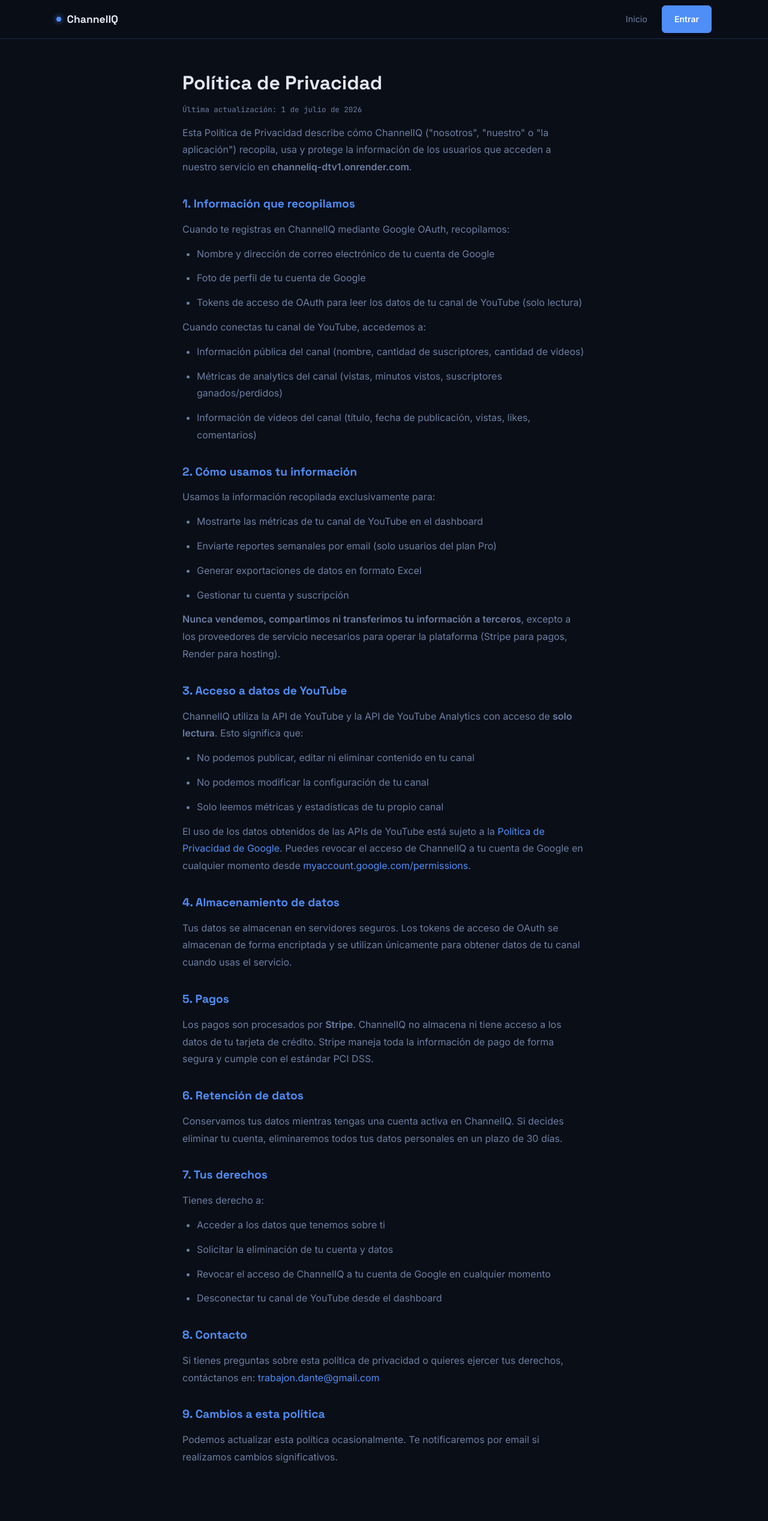
After one commit to dante894/channeliq, a Flask app: page /privacy in a window 1280 px wide. The commit adds this page. Shown: the whole page at 60% size. Run offline with Flask 3, Linux system fonts and the light colour scheme.

Commit message:
agregar politica de privacidad y cron job

```diff
--- a/app/routes/__init__.py
+++ b/app/routes/__init__.py
@@ -81,6 +81,11 @@ main_bp = Blueprint("main", __name__)
 @main_bp.route("/")
 def index():
     return render_template("index.html")
+
+
+@main_bp.route("/privacy")
+def privacy():
+    return render_template("privacy.html")
 
 
 @main_bp.route("/dashboard")
--- a/app/templates/index.html
+++ b/app/templates/index.html
@@ -155,6 +155,7 @@
   <div style="display:flex;gap:1.5rem;">
     <a href="{{ url_for('auth.login') }}">Entrar</a>
     <a href="#precios">Precios</a>
+    <a href="{{ url_for('main.privacy') }}">Privacidad</a>
   </div>
 </footer>
 
--- /dev/null
+++ b/app/templates/privacy.html
@@ -0,0 +1,95 @@
+<!DOCTYPE html>
+<html lang="es">
+<head>
+  <meta charset="UTF-8">
+  <meta name="viewport" content="width=device-width, initial-scale=1.0">
+  <title>Política de Privacidad — ChannelIQ</title>
+  <link rel="stylesheet" href="{{ url_for('static', filename='css/main.css') }}">
+  <style>
+    .privacy-content { max-width: 720px; margin: 0 auto; padding: 3rem 1.5rem 5rem; }
+    .privacy-content h1 { font-family: var(--font-display); font-size: 2rem; margin-bottom: 0.5rem; }
+    .privacy-content h2 { font-family: var(--font-display); font-size: 1.2rem; margin: 2rem 0 0.75rem; color: var(--accent); }
+    .privacy-content p, .privacy-content li { color: var(--text-dim); line-height: 1.8; margin-bottom: 0.75rem; }
+    .privacy-content ul { padding-left: 1.5rem; }
+    .privacy-content a { color: var(--accent); }
+    .last-updated { font-family: var(--font-mono); font-size: 0.78rem; color: var(--text-dim); margin-bottom: 2.5rem; }
+  </style>
+</head>
+<body>
+
+<header class="topbar">
+  <div class="shell topbar-inner">
+    <a href="/" class="brand"><span class="brand-dot"></span>ChannelIQ</a>
+    <nav class="nav-links">
+      <a href="/">Inicio</a>
+      <a href="{{ url_for('auth.login') }}" class="btn btn-primary">Entrar</a>
+    </nav>
+  </div>
+</header>
+
+<div class="privacy-content">
+  <h1>Política de Privacidad</h1>
+  <p class="last-updated">Última actualización: 1 de julio de 2026</p>
+
+  <p>Esta Política de Privacidad describe cómo ChannelIQ ("nosotros", "nuestro" o "la aplicación") recopila, usa y protege la información de los usuarios que acceden a nuestro servicio en <strong>channeliq-dtv1.onrender.com</strong>.</p>
+
+  <h2>1. Información que recopilamos</h2>
+  <p>Cuando te registras en ChannelIQ mediante Google OAuth, recopilamos:</p>
+  <ul>
+    <li>Nombre y dirección de correo electrónico de tu cuenta de Google</li>
+    <li>Foto de perfil de tu cuenta de Google</li>
+    <li>Tokens de acceso de OAuth para leer los datos de tu canal de YouTube (solo lectura)</li>
+  </ul>
+  <p>Cuando conectas tu canal de YouTube, accedemos a:</p>
+  <ul>
+    <li>Información pública del canal (nombre, cantidad de suscriptores, cantidad de videos)</li>
+    <li>Métricas de analytics del canal (vistas, minutos vistos, suscriptores ganados/perdidos)</li>
+    <li>Información de videos del canal (título, fecha de publicación, vistas, likes, comentarios)</li>
+  </ul>
+
+  <h2>2. Cómo usamos tu información</h2>
+  <p>Usamos la información recopilada exclusivamente para:</p>
+  <ul>
+    <li>Mostrarte las métricas de tu canal de YouTube en el dashboard</li>
+    <li>Enviarte reportes semanales por email (solo usuarios del plan Pro)</li>
+    <li>Generar exportaciones de datos en formato Excel</li>
+    <li>Gestionar tu cuenta y suscripción</li>
+  </ul>
+  <p><strong>Nunca vendemos, compartimos ni transferimos tu información a terceros</strong>, excepto a los proveedores de servicio necesarios para operar la plataforma (Stripe para pagos, Render para hosting).</p>
+
+  <h2>3. Acceso a datos de YouTube</h2>
+  <p>ChannelIQ utiliza la API de YouTube y la API de YouTube Analytics con acceso de <strong>solo lectura</strong>. Esto significa que:</p>
+  <ul>
+    <li>No podemos publicar, editar ni eliminar contenido en tu canal</li>
+    <li>No podemos modificar la configuración de tu canal</li>
+    <li>Solo leemos métricas y estadísticas de tu propio canal</li>
+  </ul>
+  <p>El uso de los datos obtenidos de las APIs de YouTube está sujeto a la <a href="https://policies.google.com/privacy" target="_blank">Política de Privacidad de Google</a>. Puedes revocar el acceso de ChannelIQ a tu cuenta de Google en cualquier momento desde <a href="https://myaccount.google.com/permissions" target="_blank">myaccount.google.com/permissions</a>.</p>
+
+  <h2>4. Almacenamiento de datos</h2>
+  <p>Tus datos se almacenan en servidores seguros. Los tokens de acceso de OAuth se almacenan de forma encriptada y se utilizan únicamente para obtener datos de tu canal cuando usas el servicio.</p>
+
+  <h2>5. Pagos</h2>
+  <p>Los pagos son procesados por <strong>Stripe</strong>. ChannelIQ no almacena ni tiene acceso a los datos de tu tarjeta de crédito. Stripe maneja toda la información de pago de forma segura y cumple con el estándar PCI DSS.</p>
+
+  <h2>6. Retención de datos</h2>
+  <p>Conservamos tus datos mientras tengas una cuenta activa en ChannelIQ. Si decides eliminar tu cuenta, eliminaremos todos tus datos personales en un plazo de 30 días.</p>
+
+  <h2>7. Tus derechos</h2>
+  <p>Tienes derecho a:</p>
+  <ul>
+    <li>Acceder a los datos que tenemos sobre ti</li>
+    <li>Solicitar la eliminación de tu cuenta y datos</li>
+    <li>Revocar el acceso de ChannelIQ a tu cuenta de Google en cualquier momento</li>
+    <li>Desconectar tu canal de YouTube desde el dashboard</li>
+  </ul>
+
+  <h2>8. Contacto</h2>
+  <p>Si tienes preguntas sobre esta política de privacidad o quieres ejercer tus derechos, contáctanos en: <a href="mailto:trabajon.dante@gmail.com">trabajon.dante@gmail.com</a></p>
+
+  <h2>9. Cambios a esta política</h2>
+  <p>Podemos actualizar esta política ocasionalmente. Te notificaremos por email si realizamos cambios significativos.</p>
+</div>
+
+</body>
+</html>
```
